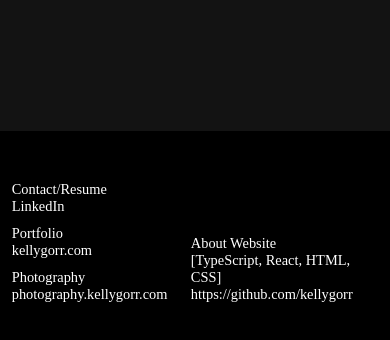
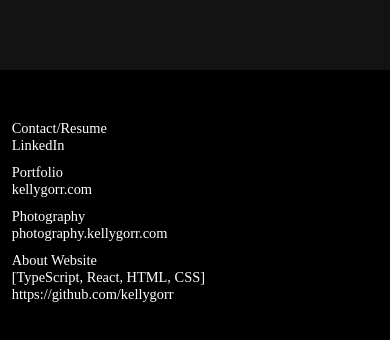
Before and after one commit to kellygorr/photography-website-react, a React (Create React App) app: page /about in a window 390 px wide. Shown: the part 501-841 px from the top of the page. Built offline with nearby package versions, Linux system fonts and the light colour scheme; no server answers; a web font is replaced by a local one.

Commit message:
Footer responsive fix

```diff
--- a/src/components/shared/Footer.tsx
+++ b/src/components/shared/Footer.tsx
@@ -70,17 +70,18 @@ export const Footer: React.FC = () => (
 )
 
 const Container = styled.div`
-	display: flex;
+	display: grid;
+	grid-template-columns: repeat(auto-fit, minmax(250px, 1fr));
 	width: 100%;
 	height: 100%;
+	padding: 40px 3%;
+
 	color: ${PrimaryAccentColor};
 	font-size: 0.9em;
 	background-color: #000000;
-	justify-content: space-between;
 `
 
 const Columns = css`
-	padding: 40px 3%;
 	display: flex;
 	flex-direction: column;
 `
--- a/src/components/shared/Slideshow.tsx
+++ b/src/components/shared/Slideshow.tsx
@@ -36,8 +36,6 @@ export const Slideshow: React.FC<IPageProps> = (props: IPageProps) => {
 			findActiveSlide(setActive)
 		}
 	}, [isScrolling])
-
-	console.log('isScrolling', isScrolling, 'active', active)
 
 	return (
 		<Container>
```
